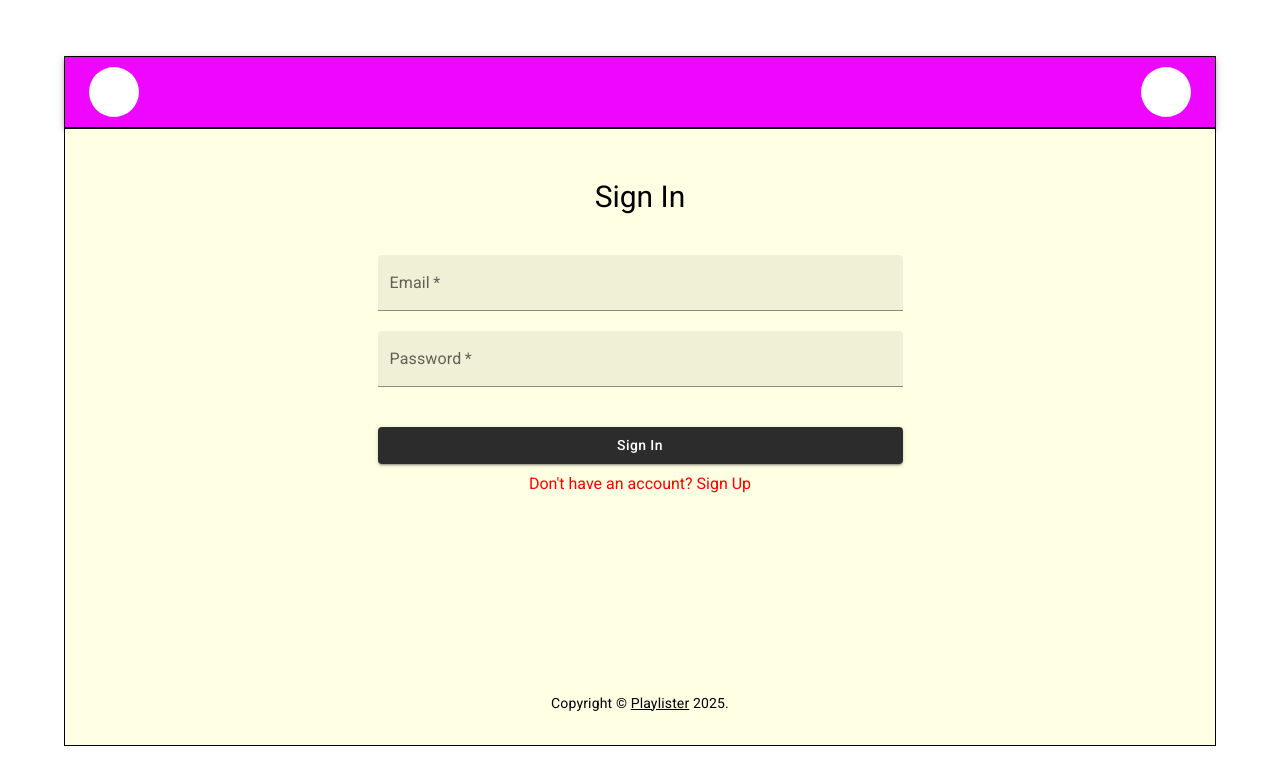
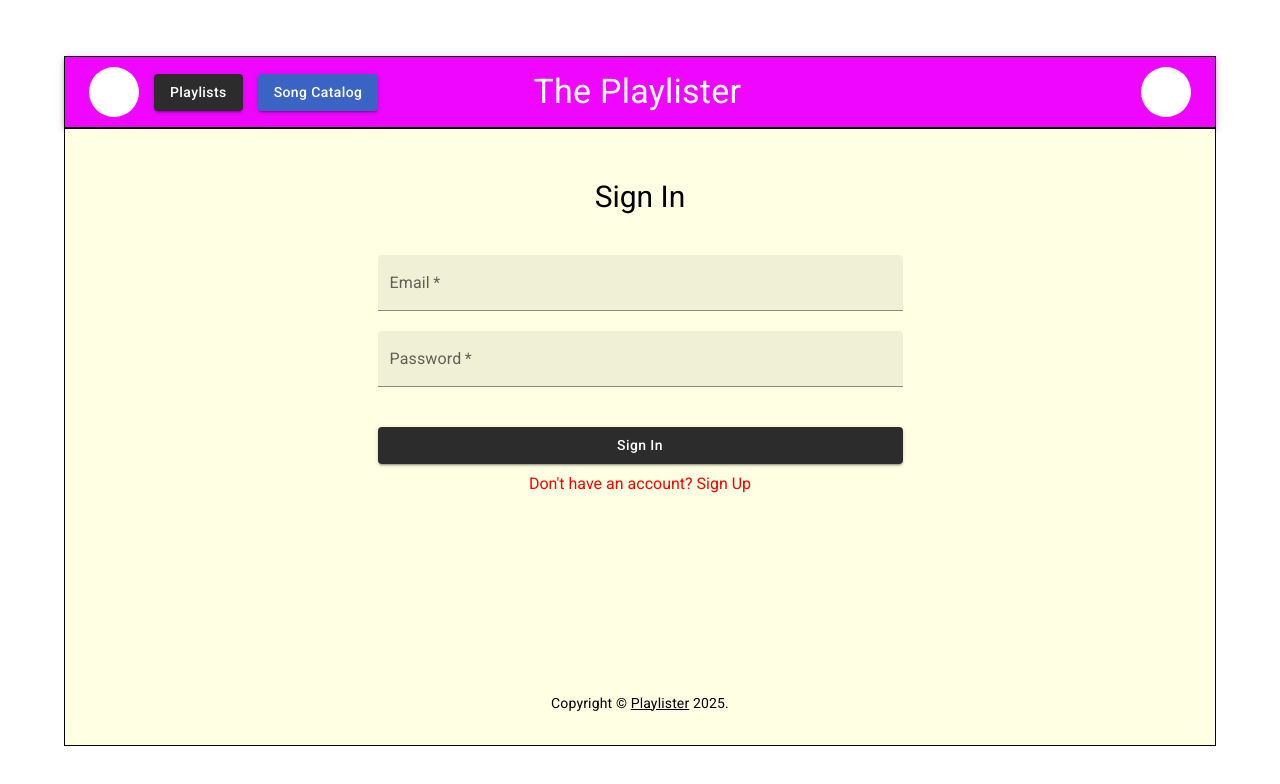
Before and after one commit to freddyzhounyc/Playlister, a React (Vite) app in the folder client/: page /login in a window 1280 px wide. Shown: the top 784 px of the page. Built offline with nearby package versions, Linux system fonts and the light colour scheme; no server answers; some icons are missing.

Commit message:
Add logout operation and update app bar.

```diff
--- a/client/src/auth/AuthContextProvider.jsx
+++ b/client/src/auth/AuthContextProvider.jsx
@@ -127,6 +127,16 @@ function AuthContextProvider(props) {
             });
         }
     }
+    auth.logoutUser = async () => {
+        const response = await authRequestSender.logoutUser();
+        if (response.status === 200) {
+            authReducer({
+                type: AuthActionType.LOGOUT_USER,
+                payload: null
+            });
+            navigate("/");
+        }
+    }
 
     return (
         <AuthContext.Provider value={{auth}}>
--- a/client/src/auth/requests/index.js
+++ b/client/src/auth/requests/index.js
@@ -21,7 +21,13 @@ export const loginUser = async (email, password) => {
     });
     return response;
 }
-
+export const logoutUser = async () => {
+    const response = await fetch(backendAuthURL + "/logout", {
+        method: "GET",
+        credentials: "include"
+    });
+    return response;
+}
 export const registerUser = async (profileImage, userName, email, password, passwordVerify) => {
     const response = await fetch(backendAuthURL + "/register", {
         method: "POST",
@@ -43,6 +49,7 @@ export const registerUser = async (profileImage, userName, email, password, pass
 const authRequestSender = {
     getLoggedIn,
     loginUser,
+    logoutUser,
     registerUser
 }
 export default authRequestSender;
--- a/client/src/components/PlaylisterAppBar.jsx
+++ b/client/src/components/PlaylisterAppBar.jsx
@@ -6,13 +6,16 @@ import IconButton from '@mui/material/IconButton';
 import Menu from '@mui/material/Menu';
 import MenuItem from '@mui/material/MenuItem';
 import Avatar from '@mui/material/Avatar';
+import Button from '@mui/material/Button';
 import PersonIcon from '@mui/icons-material/Person';
 import HomeFilledIcon from '@mui/icons-material/HomeFilled';
 import { Link } from 'react-router-dom';
-import { useState } from 'react';
+import { useState, useContext } from 'react';
 import { useNavigate } from 'react-router-dom';
+import AuthContext from '../auth/AuthContextProvider';
 
 const PlaylisterAppBar = () => {
+    const { auth } = useContext(AuthContext);
     const [anchorEl, setAnchorEl] = useState(null);
     const isMenuOpen = Boolean(anchorEl);
     const navigate = useNavigate();
@@ -33,9 +36,18 @@ const PlaylisterAppBar = () => {
     }
     const handleMenuCloseEditAccount = () => {
         setAnchorEl(null);
-        navigate("/edit_account")
+        navigate("/editAccount")
     }
-    // TODO handleMenuCloseLogout
+    const handleMenuCloseLogout = () => {
+        setAnchorEl(null);
+        auth.logoutUser(); // Sends user to "/"
+    }
+    const handleClickPlaylists = (event) => {
+        navigate("/playlists");
+    }
+    const handleClickSongCatalog = (event) => {
+        navigate("/songs");
+    }
 
     const menuId = "primary-search-account-menu";
     const loggedOutMenu = (
@@ -90,7 +102,7 @@ const PlaylisterAppBar = () => {
                     backgroundColor: "rgba(58, 151, 240, 0.3)"
                 }
             }}>Edit Account</MenuItem>
-            <MenuItem onClick={handleMenuClose}
+            <MenuItem onClick={handleMenuCloseLogout}
             sx={{
                 "&:hover": {
                     backgroundColor: "rgba(58, 151, 240, 0.3)"
@@ -100,6 +112,8 @@ const PlaylisterAppBar = () => {
     );
 
     let menu = loggedOutMenu;
+    if (auth.loggedIn)
+        menu = loggedInMenu;
 
     // 1B4079
     return (
@@ -117,7 +131,21 @@ const PlaylisterAppBar = () => {
                             </Avatar>
                         </Link>
                     </Typography>
+                    <Box>
+                        <Button variant="contained" onClick={handleClickPlaylists}
+                        sx={{ width: "auto", height: "37px", marginLeft: "15px", backgroundColor: "#2C2C2C", textTransform: "none" }}>
+                            Playlists
+                        </Button>
+                        <Button variant="contained" onClick={handleClickSongCatalog}
+                        sx={{ width: "auto", height: "37px", marginLeft: "15px", backgroundColor: "#3A64C4", textTransform: "none" }}>
+                            Song Catalog
+                        </Button>
+                    </Box>
                     <Box sx={{ flexGrow: 1 }}></Box>
+                    <Typography variant="h4" component="h2" sx={{}}>
+                        The Playlister
+                    </Typography>
+                    <Box sx={{ flexGrow: 2.5 }}></Box>
                     <Box sx={{ height: "70px", display: { xs: 'none', md: 'flex' } }}>
                         <IconButton
                             size="large"
```
